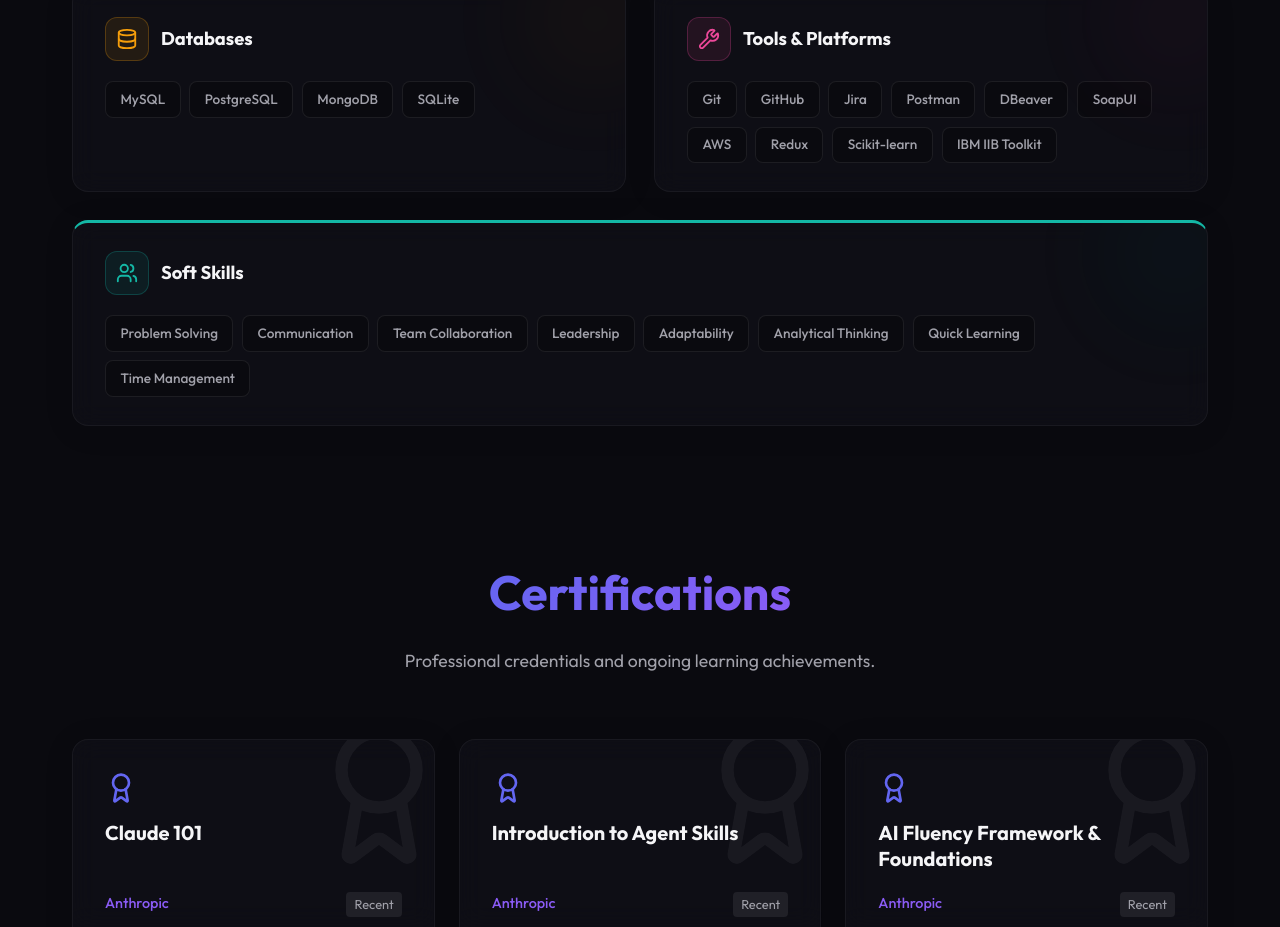
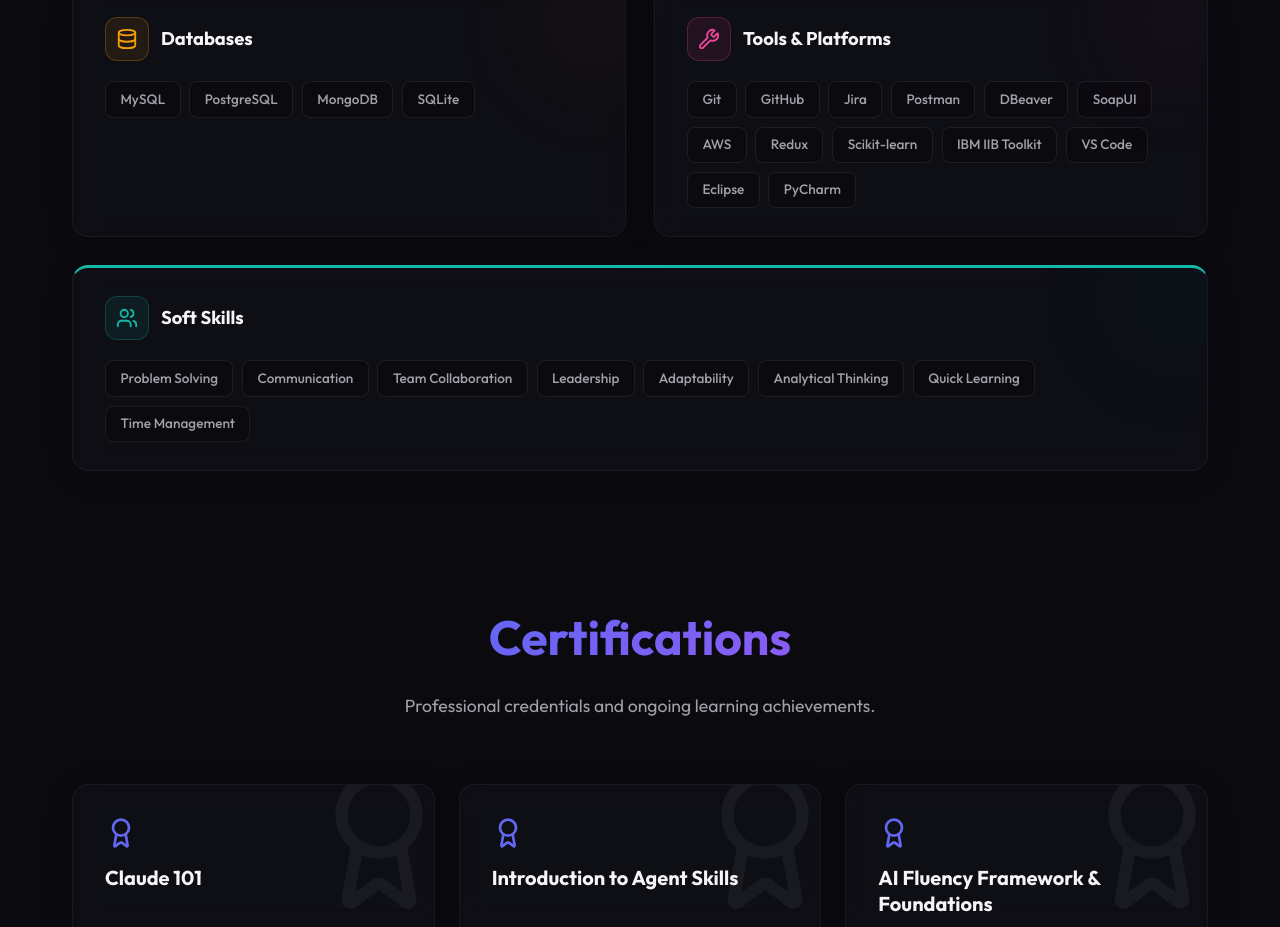
Before and after one commit to Bibin369/Bib_Portfolio, a React (Vite) app: page / in a window 1280 px wide. Shown: the part 4897-5824 px from the top of the page. Built offline with nearby package versions, Linux system fonts and the light colour scheme.

Commit message:
Add VS Code, Eclipse, PyCharm to Tools & Platforms

```diff
--- a/src/data/portfolioData.js
+++ b/src/data/portfolioData.js
@@ -56,7 +56,8 @@
     ],
     toolsPlatforms: [
       "Git", "GitHub", "Jira", "Postman", "DBeaver", "SoapUI",
-      "AWS", "Redux", "Scikit-learn", "IBM IIB Toolkit"
+      "AWS", "Redux", "Scikit-learn", "IBM IIB Toolkit",
+      "VS Code", "Eclipse", "PyCharm"
     ],
     softSkills: [
       "Problem Solving", "Communication", "Team Collaboration", "Leadership",
```
